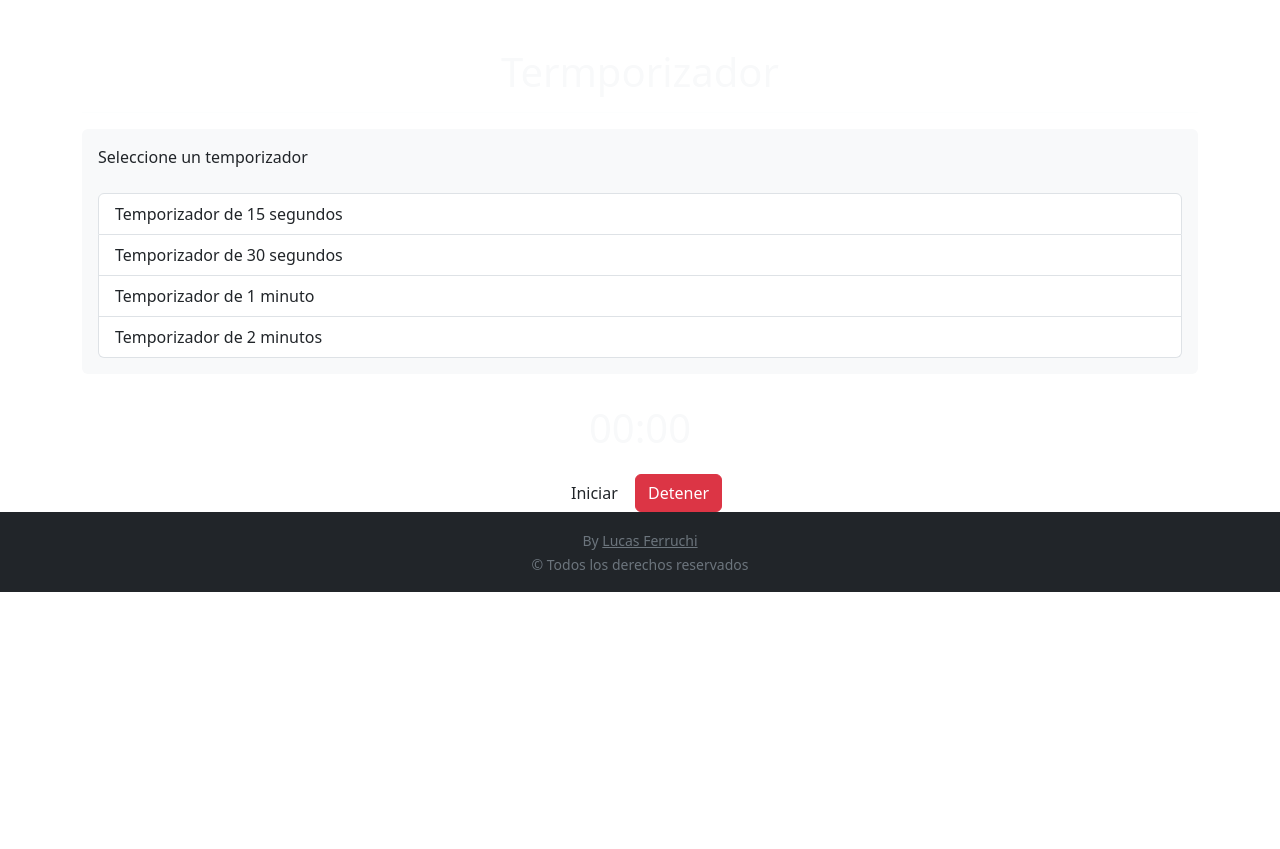
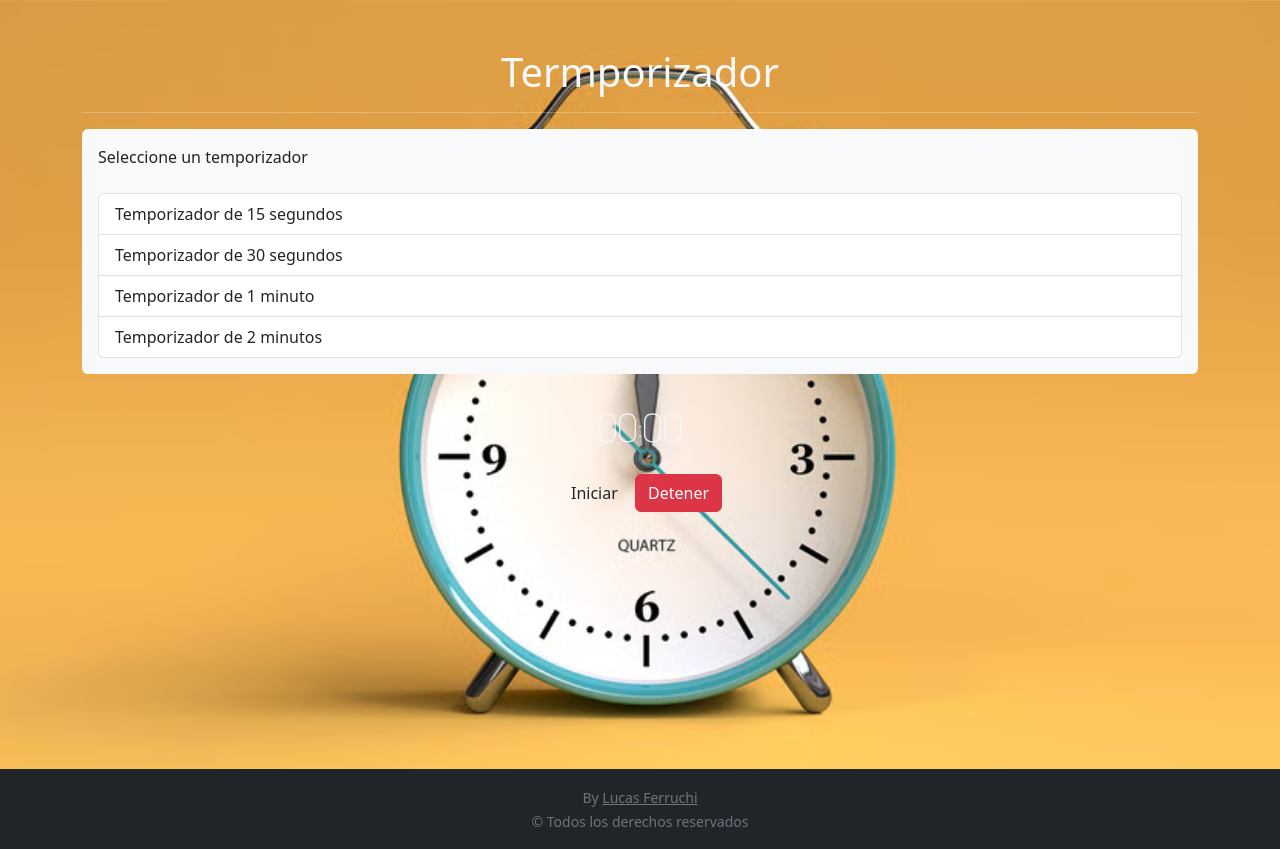
Before and after one commit to LucasFerruchi/JavaScriptEjercicios7DOM-BOM-Date-Temporizador, a plain HTML site: page index.html in a window 1280 px wide. Before the commit the page ends 800 px from the top, so only its background shows below. Drawn offline with nearby package versions, Linux system fonts and the light colour scheme; a web font is replaced by a local one.

Commit message:
desarrollo hoja css

```diff
--- a/css/style.css
+++ b/css/style.css
@@ -0,0 +1,25 @@
+@import url('https://fonts.googleapis.com/css2?family=Advent+Pro:wght@200&family=Inconsolata:wght@300&family=Italianno&family=Lato:wght@300;400;700&family=MonteCarlo&family=Montserrat:ital,wght@0,400;1,300;1,400&family=MuseoModerno:wght@200&family=Oswald:wght@300&family=Roboto+Serif:ital,opsz,wght@1,8..144,100;1,8..144,200&display=swap');
+body {
+    display: flex;
+    flex-direction: column;
+    min-height: 100vh;
+    background-color: #000000;
+    background-image: url(/img/Time.avif);
+    background-attachment: fixed;
+    background-size: cover;
+    background-position: center center;
+    background-repeat: no-repeat;
+}
+
+main {
+    flex-grow: 1;
+}
+
+.fechaHora {
+    font-family: 'Advent Pro', sans-serif;
+    font-size: 2em;
+}
+
+section {
+    min-height: 80vh;
+}
--- a/index.html
+++ b/index.html
@@ -9,6 +9,7 @@
     <meta name="keywords" content="java, javascript, dom, bom, date, temporizador, tiempo" />
     <meta name="author" content="Lucas Rodolfo Ferruchi" />
     <link href="https://cdn.jsdelivr.net/npm/bootstrap@5.3.0-alpha1/dist/css/bootstrap.min.css" rel="stylesheet" integrity="sha384-GLhlTQ8iRABdZLl6O3oVMWSktQOp6b7In1Zl3/Jr59b6EGGoI1aFkw7cmDA6j6gD" crossorigin="anonymous" />
+    <link rel="stylesheet" href="/css/style.css">
     <title>Temporizador</title>
 </head>
 
```
